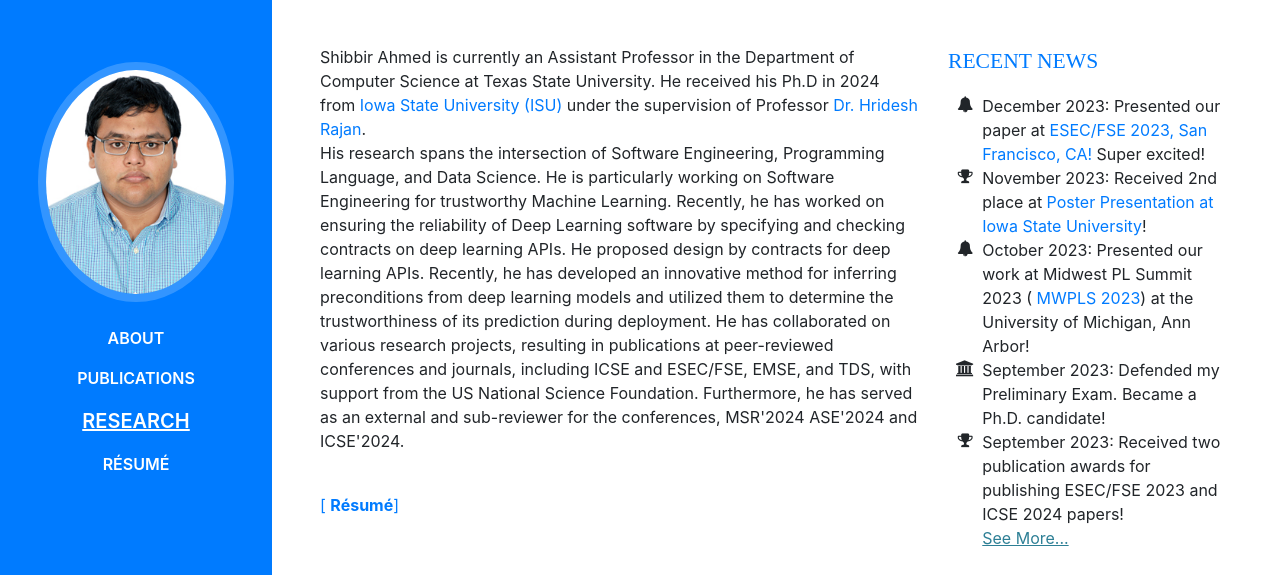
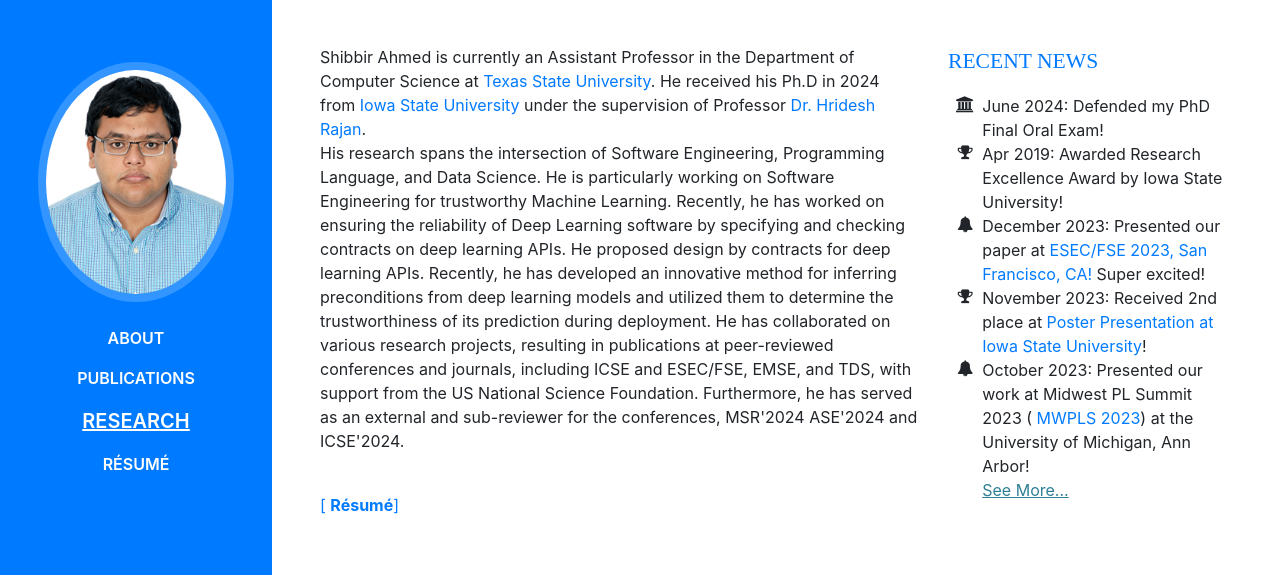
Before and after one commit to shibbirtanvin/portfolio, a website with bundled scripts: page index.html in a window 1280 px wide. Shown: the part 131-706 px from the top of the page. Built offline with nearby package versions, Linux system fonts and the light colour scheme; a web font is replaced by a local one.

Commit message:
Update index.html

```diff
--- a/index.html
+++ b/index.html
@@ -103,7 +103,7 @@
                 </h1>
 
 
-                <div class="subheading mb-5" aria-hidden="true" title="PhD Candidate at Iowa State University in Academic Job Market">.
+                <div class="subheading mb-5" aria-hidden="true" title="Assistant Professor at Texas State University">.
                     <span class="typed"> </span>
                 </div>
 
@@ -116,7 +116,7 @@
                     <!-- ###*********************### -->
 
                     <div class="col-lg-8 col-md-8 col-sm-12">
-                        <p>Shibbir Ahmed is currently an Assistant Professor in the Department of Computer Science at Texas State University. He received his Ph.D in 2024 from <a href="https://www.cs.iastate.edu/" target="_blank">Iowa State University (ISU)</a> under the supervision of Professor <a href="https://hridesh.github.io/" target="_blank"> Dr. Hridesh Rajan</a>.
+                        <p>Shibbir Ahmed is currently an Assistant Professor in the Department of Computer Science at <a href="https://cs.txst.edu/" target="_blank">Texas State University</a>. He received his Ph.D in 2024 from <a href="https://www.cs.iastate.edu/" target="_blank">Iowa State University</a> under the supervision of Professor <a href="https://hridesh.github.io/" target="_blank"> Dr. Hridesh Rajan</a>.
                             <br>
                             His research spans the intersection of Software Engineering, Programming Language, and Data Science. He is particularly working on Software Engineering for trustworthy Machine Learning. Recently, he has worked on ensuring the reliability of Deep Learning software by specifying and checking contracts on deep learning APIs. He proposed design by contracts for deep learning APIs. Recently, he has developed an innovative method for inferring preconditions from deep learning models and utilized them to determine the trustworthiness of its prediction during deployment. He has collaborated on various research projects, resulting in publications at peer-reviewed conferences and journals, including ICSE and ESEC/FSE, EMSE, and TDS, with support from the US National Science Foundation. Furthermore, he has served as an external and sub-reviewer for the conferences, MSR'2024 ASE'2024 and ICSE'2024.
 
@@ -137,7 +137,16 @@
 
                         <div class="subheading mb-3 text-primary">Recent News</div>
                         <ul class="fa-ul mb-0 term-list">
+			     <li class="term-item">
+                                <i class="fa-li fa fa-university"></i>
+                                June 2024: Defended my PhD Final Oral Exam!
+                            </li>
 
+	                    </li>
+			       <li class="term-item">
+                                <i class="fa-li fa fa-trophy"></i>
+                                Apr 2019:  Awarded Research Excellence Award by Iowa State University!
+                            </li>
 
                             <li class="term-item">
                                 <i class="fa-li fa fa-bell"></i>
```
